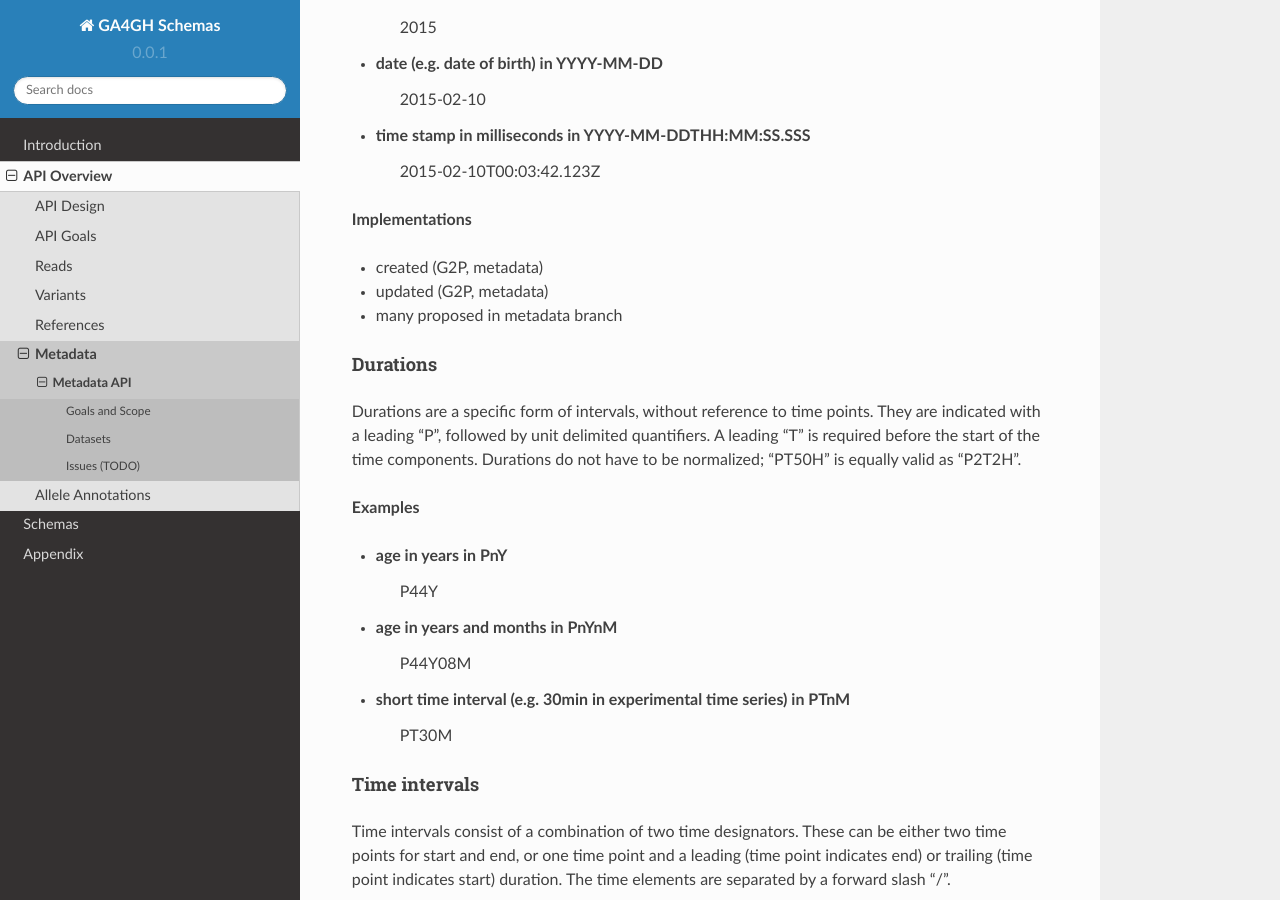
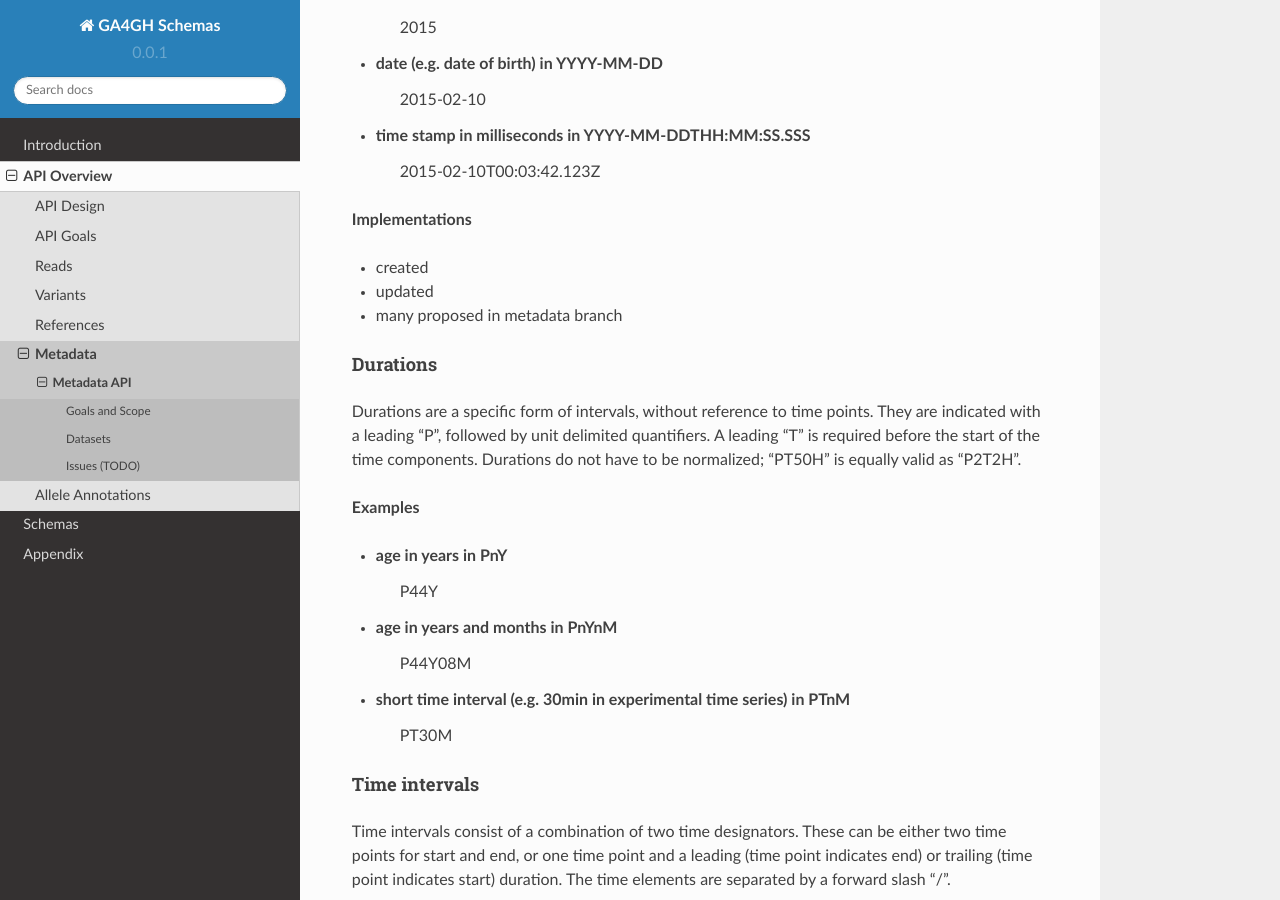
Before and after one commit to ga4gh/ga4gh-schemas, a Sphinx documentation site: the page built from doc/source/api/metadata.rst, in a window 1280 px wide and 900 px high, scrolled down 1014 px. Built offline with Sphinx 7.4.7 and the Read the Docs theme 2.0.0, drawn with Linux system fonts in a browser that asks for light colours; pages that are not in the unit, such as notebooks, are missing from menus.

Commit message:
removed reference to specific branches

```diff
--- a/doc/source/api/metadata.rst
+++ b/doc/source/api/metadata.rst
@@ -65,8 +65,8 @@ The specification of a time point is given through the concatenation of
 
 **Implementations**
 
-* created (G2P, metadata)
-* updated (G2P, metadata)
+* created
+* updated
 * many proposed in metadata branch
 
 Durations
```
